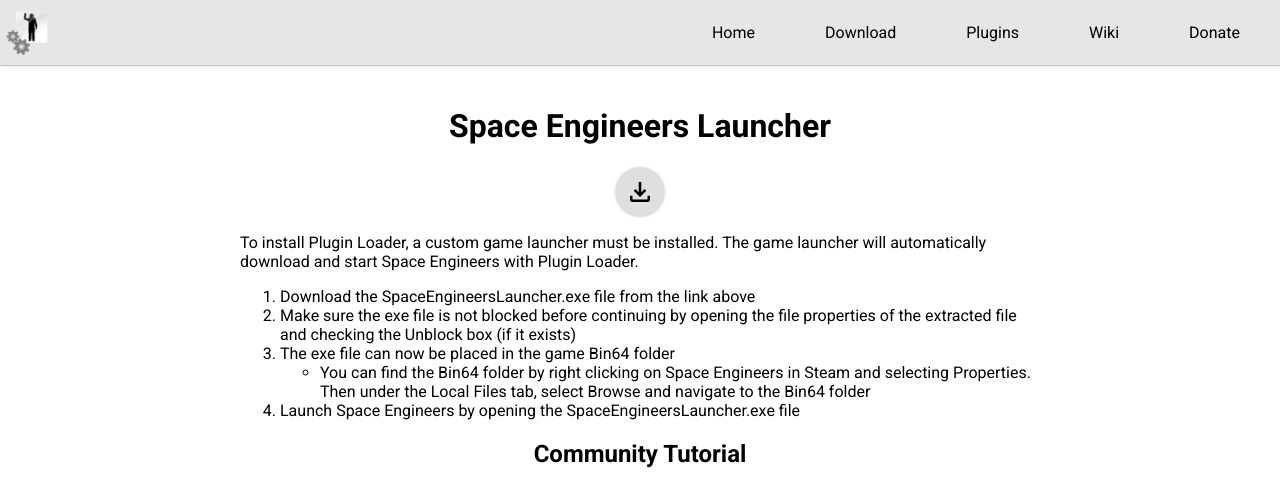
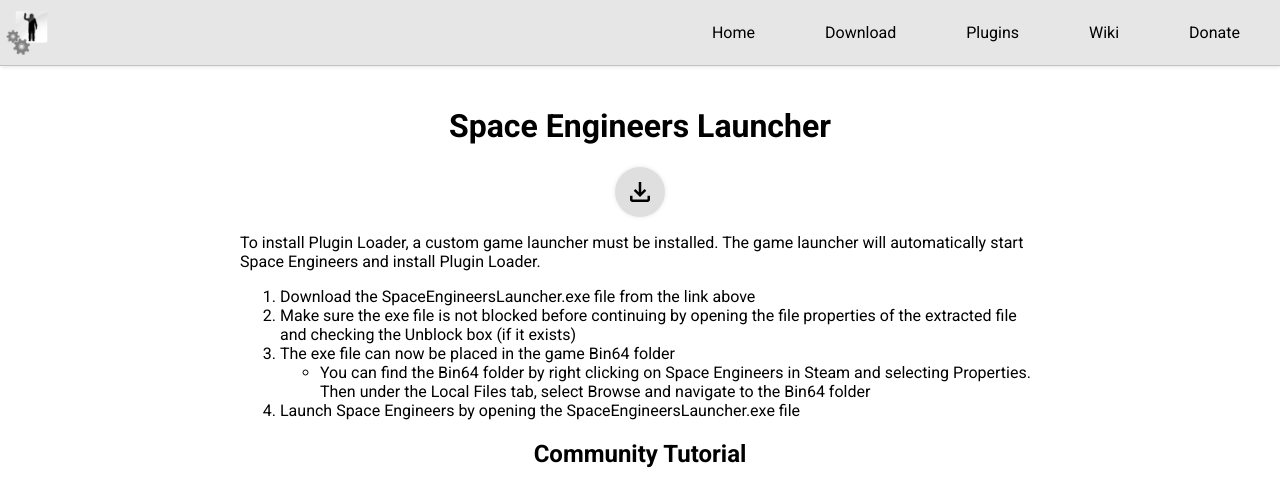
Before and after one commit to sepluginloader/sepluginloader.github.io, a Jekyll site: the page built from download.html, in a window 1280 px wide and 900 px high, cut to the strip 0-484 px from the top of the window. Built offline with Jekyll 4.4.1, drawn with Linux system fonts in a browser that asks for light colours.

Commit message:
Update download.html

```diff
--- a/download.html
+++ b/download.html
@@ -10,7 +10,7 @@ title: Installing Plugin Loader
 </div>
 
 <p>
-	To install Plugin Loader, a custom game launcher must be installed. The game launcher will automatically download and start Space Engineers with Plugin Loader.
+	To install Plugin Loader, a custom game launcher must be installed. The game launcher will automatically start Space Engineers and install Plugin Loader.
 </p>
 <ol>
 	<li>Download the SpaceEngineersLauncher.exe file from the link above</li>
```
